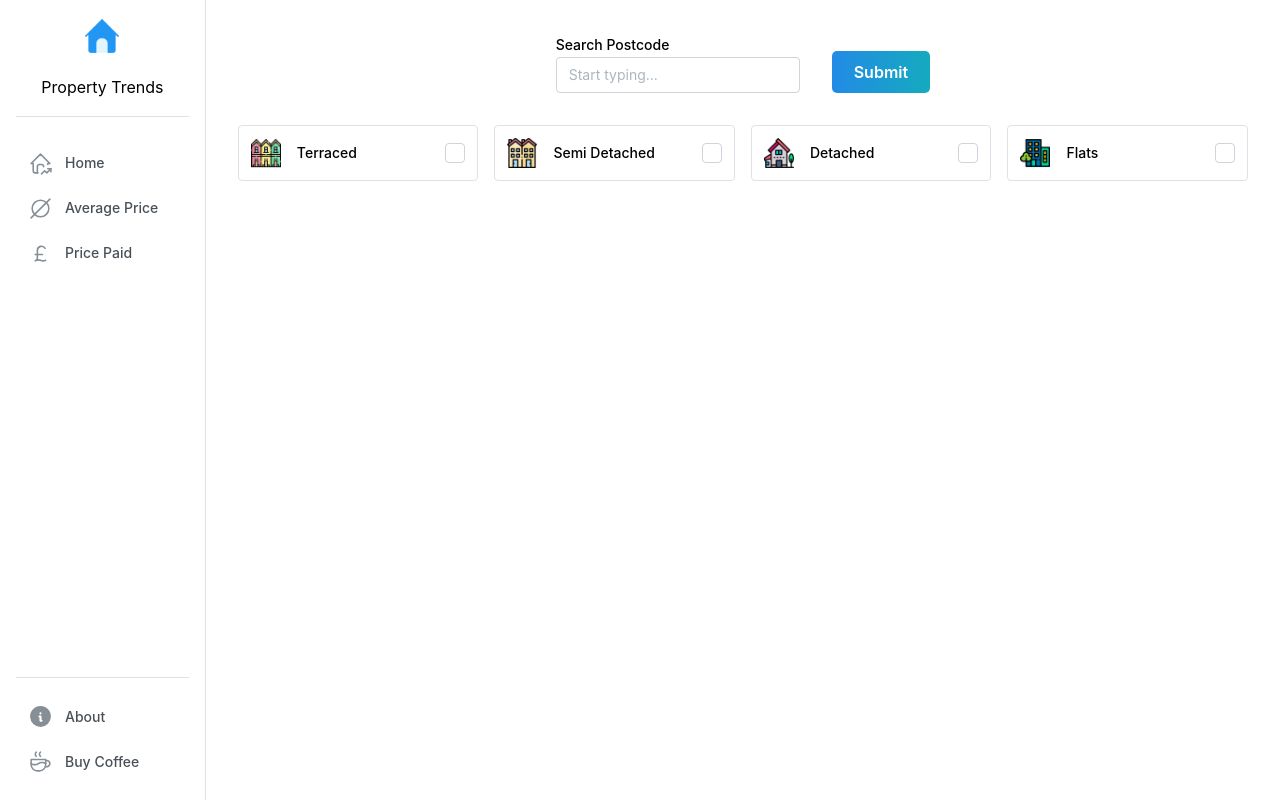
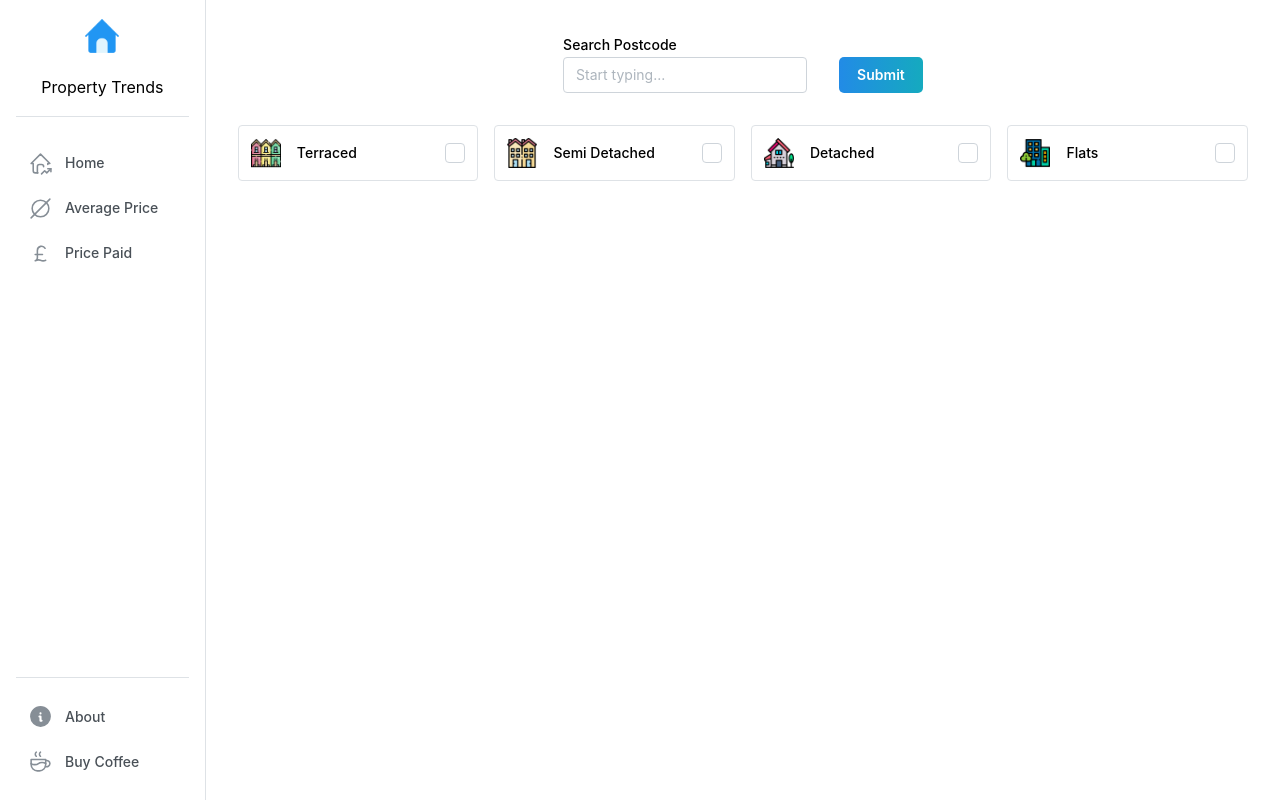
Before and after one commit to jagadeeshposni/ppi-mantine, a Next.js app: page /dashboard/price-paid in a window 1280 px wide. Built offline with nearby package versions, Linux system fonts and the light colour scheme.

Commit message:
Minor UI changes

```diff
--- a/components/FloatingLabelInput.tsx
+++ b/components/FloatingLabelInput.tsx
@@ -60,7 +60,7 @@ export function FloatingLabelInput() {
                 autoContrast
                 variant="gradient"
                 gradient={{ from: 'blue', to: 'cyan', deg: 90 }}
-                size='md'
+                size='sm'
                 radius={5}
                 mt={10}
                 onClick={() => { handleSearch('') }}
--- a/components/PricesChart.tsx
+++ b/components/PricesChart.tsx
@@ -25,7 +25,7 @@ export default function PricesChart
     series.push({ name: 'terraced', color: 'yellow.6' });
   }
   if(d){
-    series.push({ name: 'detached_houses_average_price', color: 'indigo.6' });
+    series.push({ name: 'detached_houses_average_price', color: 'red.6' });
   }
   if(f){
     series.push({ name: 'flats_average_price', color: 'grape.6' });
@@ -35,6 +35,7 @@ export default function PricesChart
     <AreaChart
       h={500}
       data={data}
+
       dataKey="transfer_date"
       series={series}
       curveType="monotone"
```
